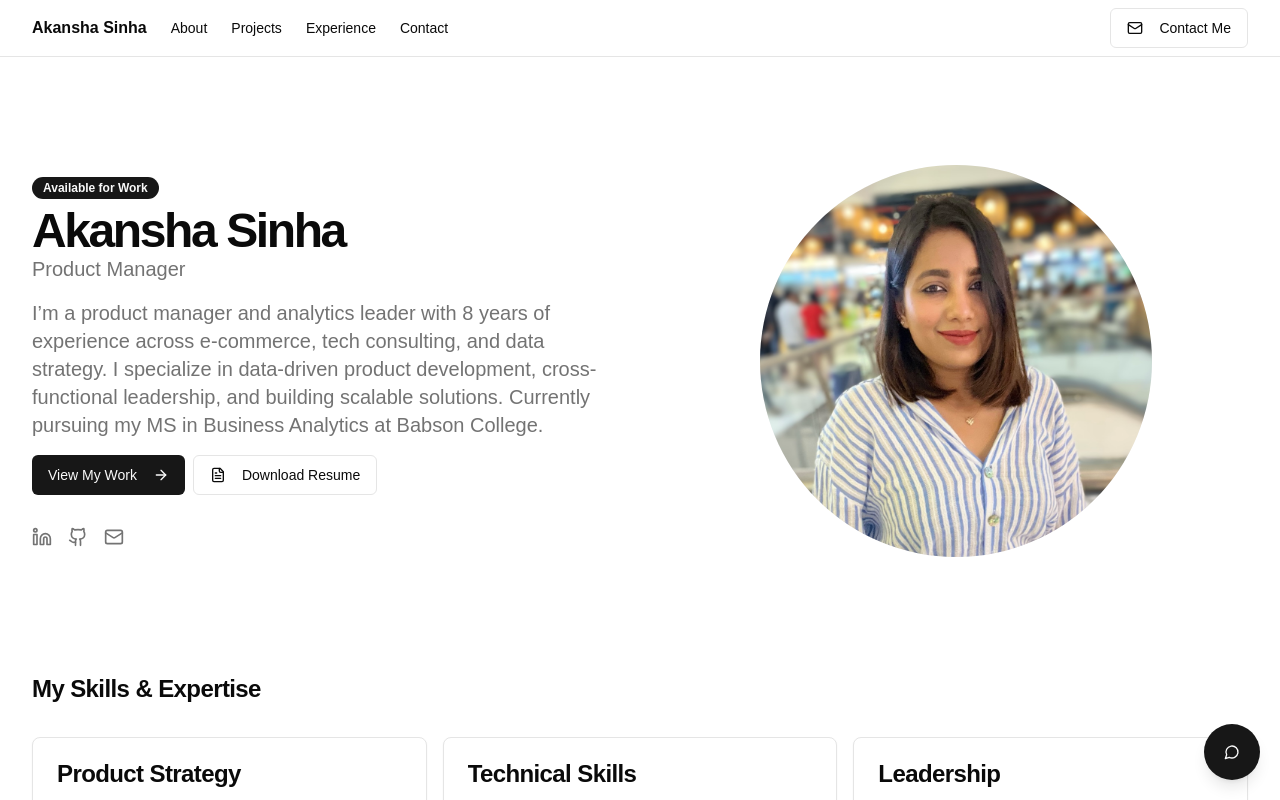
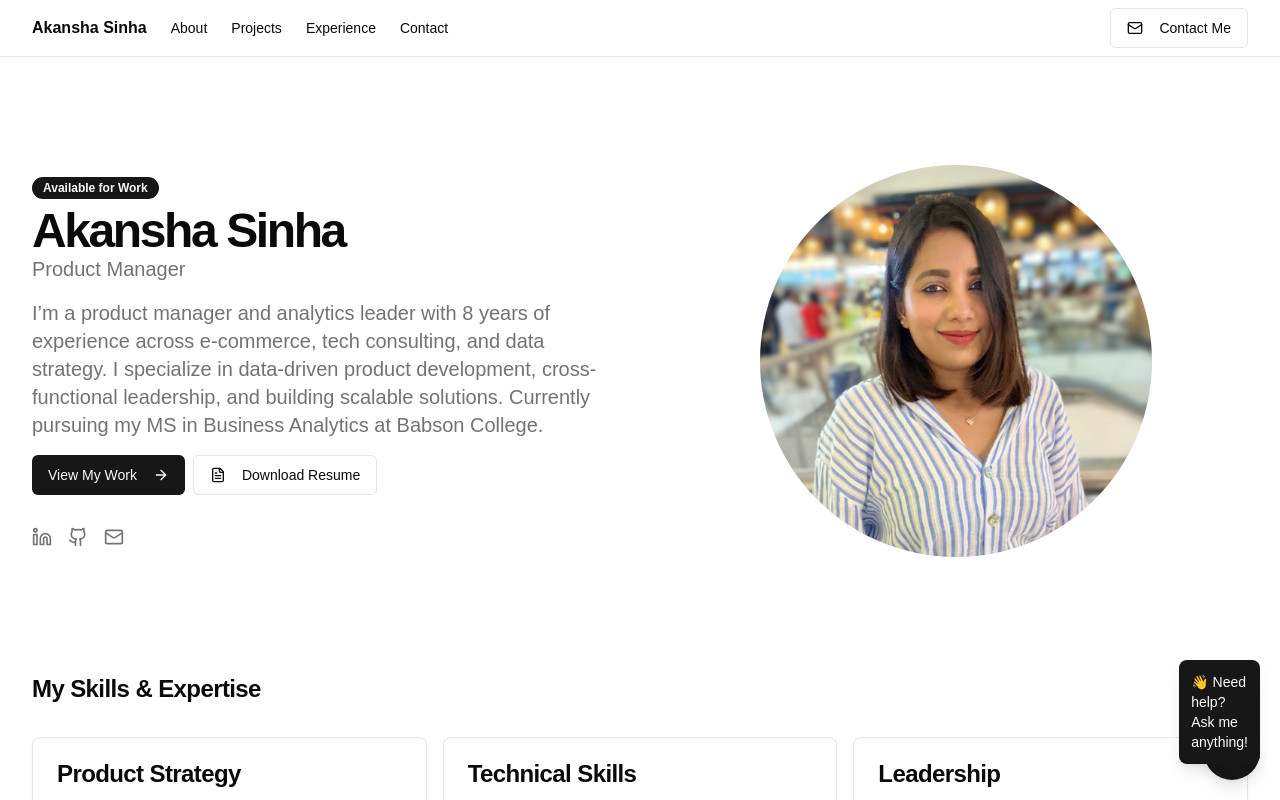
Before and after one commit to akanshasinha19/MyPortfolio, a Next.js app: page / in a window 1280 px wide. Shown: the top 800 px of the page. Built offline with nearby package versions, Linux system fonts and the light colour scheme.

Commit message:
Add attention pointer to ChatBot component for user assistance

```diff
--- a/components/ChatBot.tsx
+++ b/components/ChatBot.tsx
@@ -49,6 +49,8 @@ export default function ChatBot() {
   });
   const [isSending, setIsSending] = useState(false);
   const [emailSent, setEmailSent] = useState(false);
+  // Add state for the attention pointer
+  const [showAttentionPointer, setShowAttentionPointer] = useState(true);
 
   // WebLLM state
   const [model, setModel] = useState<ChatModule | null>(null);
@@ -61,6 +63,13 @@ export default function ChatBot() {
     if (isOpen && !model && !modelLoading && !modelError) {
     }
   }, [isOpen, model, modelLoading, modelError]);
+
+  // Hide the attention pointer when chat is opened
+  useEffect(() => {
+    if (isOpen) {
+      setShowAttentionPointer(false);
+    }
+  }, [isOpen]);
 
   // Auto scroll to bottom when messages update
   useEffect(() => {
@@ -231,11 +240,30 @@ export default function ChatBot() {
     <>
       {/* Chat toggle button */}
       <motion.div
-        className="fixed bottom-5 right-5 z-50"
+        className="fixed bottom-5 right-5 z-50" // Removed conflicting "relative" class
         initial={{ scale: 0, opacity: 0 }}
         animate={{ scale: 1, opacity: 1 }}
         transition={{ type: "spring", stiffness: 260, damping: 20 }}
       >
+        {/* Attention pointer message bubble */}
+        <AnimatePresence>
+          {showAttentionPointer && !isOpen && (
+            <motion.div
+              className="absolute -top-16 right-0 bg-primary text-primary-foreground p-3 rounded-lg shadow-lg max-w-[200px]"
+              initial={{ opacity: 0, scale: 0.8, y: 10 }}
+              animate={{ opacity: 1, scale: 1, y: 0 }}
+              exit={{ opacity: 0, scale: 0.8, y: 10 }}
+              transition={{ delay: 1 }}
+            >
+              <div className="text-sm font-medium">
+                👋 Need help? Ask me anything!
+              </div>
+              {/* Triangle pointer at bottom */}
+              <div className="absolute bottom-[-8px] right-[18px] w-4 h-4 bg-primary rotate-45" />
+            </motion.div>
+          )}
+        </AnimatePresence>
+
         <Button
           onClick={toggleChat}
           className="h-14 w-14 rounded-full shadow-lg"
```
